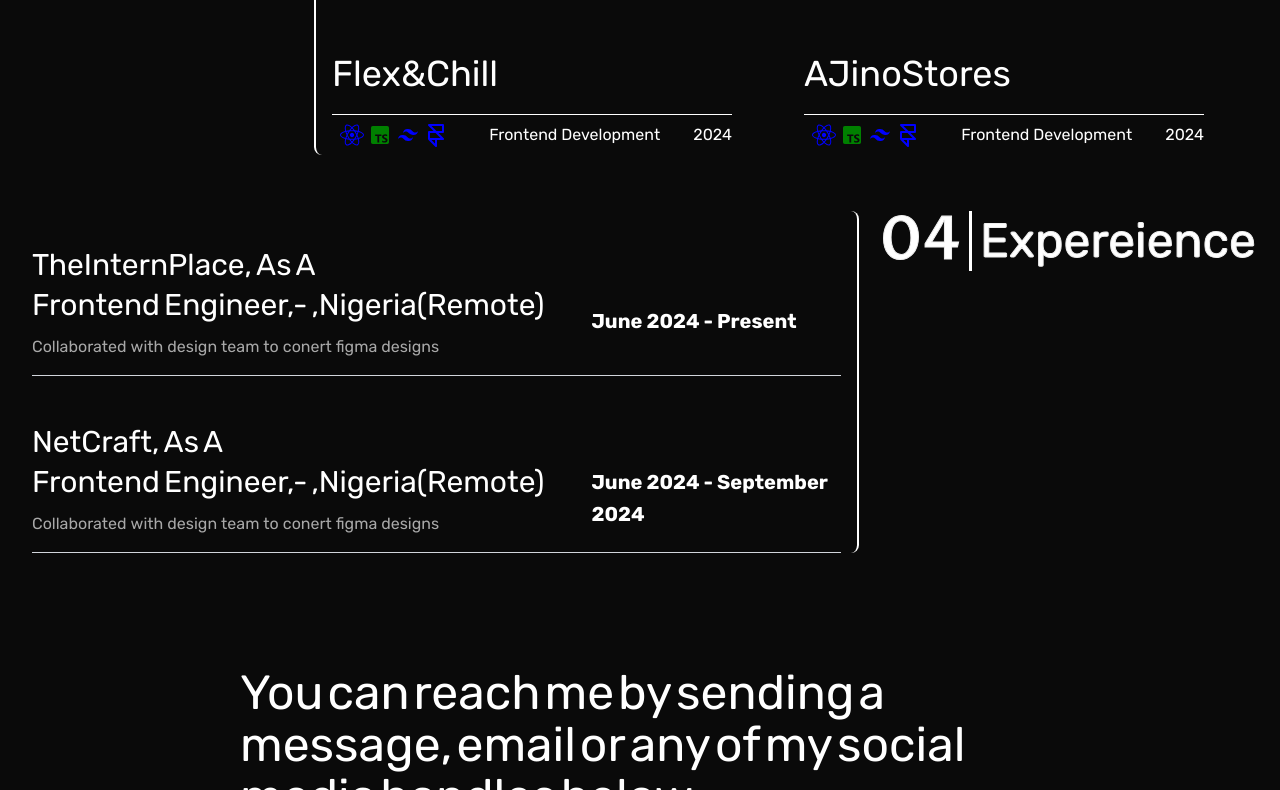
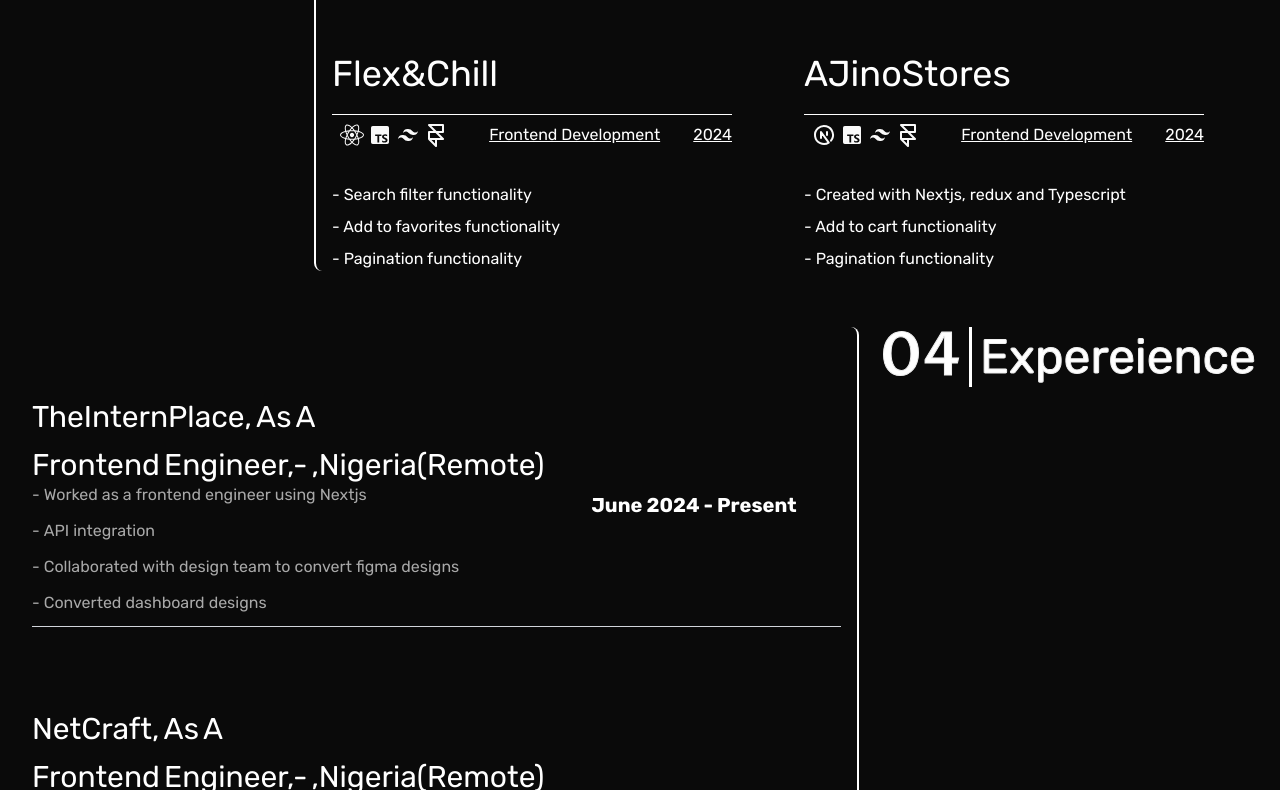
Before and after one commit to My-Portfolio-Project/portfolio, a React (Vite) app: page / in a window 1280 px wide. Shown: the part 1870-2660 px from the top of the page. Built offline with nearby package versions, Linux system fonts and the light colour scheme; a web font is replaced by a local one.

Commit message:
made some changes

```diff
--- a/src/animations/AnimatedText.jsx
+++ b/src/animations/AnimatedText.jsx
@@ -10,7 +10,7 @@ const AnimatedText = ({ children, type }) => {
     margin: "0px 100px -120px 0px",
   });
 
-  // Ensure `children` is processed only if it's a string
+
   const textContent = typeof children === "string" ? children : String(children);
 
   if (type === "BIGTEXT") {
--- a/src/component/Experience.jsx
+++ b/src/component/Experience.jsx
@@ -16,16 +16,16 @@ const Experience = () => {
         {
             experienceData.map((e, index) => {
                 return (
-                    <div key={index}  className="flex flex-col md:flex-row items-center md:gap-5 h-full
+                    <div key={index}  className="flex flex-col md:flex-row items-center md:gap-5 md:min-h-[300px]
                      justify-between border-b-[1px] border-gray-300 ">
 
-                        <div className="flex flex-col gap-1 text_background">
+                        <div className="flex flex-col gap-3 text_background">
               <span className="text-white text-3xl gap-2" > <AnimatedText >{e.title} As A</AnimatedText> </span>
               <span className="text-white text-3xl gap-2" >   <AnimatedText className="text-white">{e.role}- {e.location}</AnimatedText> </span>
-           {e.pointOne &&   <span className="text-white text-base gap-2 pb-10  pt-5 md:w-[90%] opacity-65" >      <AnimatedText className="text-white py-3">{e.pointOne}</AnimatedText> </span>  }
-           {e.pointTwo &&   <span className="text-white text-base gap-2 pb-10  pt-5 md:w-[90%] opacity-65" >      <AnimatedText className="text-white py-3">{e.pointTwo}</AnimatedText> </span>  }
-           {e.pointThree &&   <span className="text-white text-base gap-2 pb-10  pt-5 md:w-[90%] opacity-65" >      <AnimatedText className="text-white py-3">{e.pointThree}</AnimatedText> </span>  }
-           {e.pointFour &&   <span className="text-white text-base gap-2 pb-10  pt-5 md:w-[90%] opacity-65" >      <AnimatedText className="text-white py-3">{e.pointFour}</AnimatedText> </span>  }
+           {e.pointOne &&   <span className="text-white text-base gap-2  md:w-[90%] opacity-65" >      <AnimatedText className="text-white py-3">{e.pointOne}</AnimatedText> </span>  }
+           {e.pointTwo &&   <span className="text-white text-base gap-2  md:w-[90%] opacity-65" >      <AnimatedText className="text-white py-3">{e.pointTwo}</AnimatedText> </span>  }
+           {e.pointThree &&   <span className="text-white text-base gap-2 md:w-[90%] opacity-65" >      <AnimatedText className="text-white py-3">{e.pointThree}</AnimatedText> </span>  }
+           {e.pointFour &&   <span className="text-white text-base gap-2 md:w-[90%] opacity-65" >      <AnimatedText className="text-white py-3">{e.pointFour}</AnimatedText> </span>  }
 
                         </div>
 
--- a/src/component/Projects.jsx
+++ b/src/component/Projects.jsx
@@ -37,7 +37,7 @@ projectsData.map((e) => {
           </h1>
 
 
-<div className="flex flex-col md:flex-row justify-between items-start md:border-t-[0.5px]  border-white
+<div className="flex flex-col md:flex-row flex-wrap justify-between items-start md:border-t-[0.5px]  border-white
 md:items-center gap-2">
 
 <ul className="flex space-x-1 p-2">
@@ -49,14 +49,27 @@ md:items-center gap-2">
         </ul>
 
         <ul className="flex ">
-        <li className="text-white">{e.role} </li>
+        <li className="text-white underline">{e.role} </li>
         </ul>
 
 
         <ul className="flex">
-        <li className="text-white"> {e.year} </li>
+        <li className="text-white underline"> {e.year} </li>
         </ul>
+
+
 </div>
+
+<div className="flex flex-col gap-2">
+                {e.task.map((t, index) => (
+                  <ul key={index} className="text-white flex flex-col list-inside">
+                    <li>{t.taskOne}</li>
+                    <li>{t.taskTwo}</li>
+                    <li>{t.taskThree}</li>
+                  </ul>
+                ))}
+              </div>
+
       </div>
 
     </div>
--- a/src/constants/data/expereinceData.jsx
+++ b/src/constants/data/expereinceData.jsx
@@ -7,10 +7,10 @@ export const experienceData = [
         role: "Frontend Engineer",
         location:"Nigeria(Remote)",
         date:"June 2024 - Present",
-        pointOne: "Collaborated with design team to conert figma designs",
-        pointTwo: "",
-        pointThree: "",
-        pointFour: "",
+        pointOne: "- Worked as a frontend engineer using Nextjs",
+        pointTwo: "- API integration",
+        pointThree: "- Collaborated with design team to convert figma designs",
+        pointFour: "- Converted dashboard designs",
     },
 
     {
@@ -18,10 +18,10 @@ export const experienceData = [
         role: "Frontend Engineer",
         location:"Nigeria(Remote)",
         date:"June 2024 - September 2024",
-        pointOne: "Collaborated with design team to conert figma designs",
-        pointTwo: "",
-        pointThree: "",
-        pointFour: "",
+        pointOne: "- Worked as a frontend engineer using Reactjs ",
+        pointTwo: "- Collaborated with design team to convert figma designs",
+        pointThree: "- API intergation",
+        pointFour: "- Converted dashboard designs and api integration",
     },
 
 ]
--- a/src/constants/data/projectsData.jsx
+++ b/src/constants/data/projectsData.jsx
@@ -3,7 +3,9 @@ import { FaReact } from "react-icons/fa";
 import flexnchill from "/flexnchill_hommepage.png"
 import ajinostores from "../../../public/ajinostores_hero.png"
 import { BiLogoTailwindCss , BiLogoTypescript  } from "react-icons/bi";
-import { FiFramer } from "react-icons/fi";
+import { FiFramer, } from "react-icons/fi";
+import { TbBrandNextjs } from "react-icons/tb";
+
 
 export const projectsData = [
     {
@@ -13,14 +15,19 @@ export const projectsData = [
         desc: "FlexnChill is a movie website where you get to see trending movies and tv series",
         role: "Frontend Development",
         location: "Rivers, Nigeria 2024",
+        year: "2024",
+        iconOne: <FaReact color="#f9f9f9" />,
+         iconTwo: <BiLogoTypescript  color="#f9f9f9" />,
+         iconThree: <BiLogoTailwindCss color="#f9f9f9" />,
+         iconFour: <FiFramer  color="#f9f9f9" />,
+         preview:"https://flexnchills.vercel.app/",
+         github_link: "https://github.com/Ajinormotor/flexnchill.git",
+         task: [
+            { taskOne: "- Search filter functionality"},
+            { taskTwo: "- Add to favorites functionality"},
+            { taskThree: "- Pagination functionality"},
+         ]
 
-        year: "2024",
-        iconOne: <FaReact color="blue" />,
-         iconTwo: <BiLogoTypescript  color="green"  />,
-         iconThree: <BiLogoTailwindCss color="blue" />,
-         iconFour: <FiFramer  color="blue" />,
-         preview:"https://flexnchills.vercel.app/",
-         github_link: "https://github.com/Ajinormotor/flexnchill.git"
     },
 
     {
@@ -32,15 +39,20 @@ export const projectsData = [
         location: "Rivers, Nigeria 2024",
 
         year: "2024",
-        iconOne: <FaReact color="blue" />,
-        iconTwo: <BiLogoTypescript color="green"  />,
-        iconThree: <BiLogoTailwindCss color="blue"  />,
-        iconFour: <FiFramer  color="blue" />,
+        iconOne: <TbBrandNextjs  color="#f9f9f9"  />,
+        iconTwo: <BiLogoTypescript color="#f9f9f9"   />,
+        iconThree: <BiLogoTailwindCss color="#f9f9f9"   />,
+        iconFour: <FiFramer  color="#f9f9f9"  />,
         pointOne: "",
         pointTwo: "",
         pointThree: "",
         pointFour: "",
         preview:"https://ajino-stores.vercel.app/",
-         github_link: "https://github.com/Ajinormotor/ajno_stores.git"
+         github_link: "https://github.com/Ajinormotor/ajno_stores.git",
+         task: [
+            { taskOne: "- Created with Nextjs, redux and Typescript"},
+            { taskTwo: "- Add to cart  functionality"},
+            { taskThree: "- Pagination functionality "},
+         ]
     },
 ]
--- a/src/constants/data/skillsData.jsx
+++ b/src/constants/data/skillsData.jsx
@@ -10,7 +10,7 @@ import { BiGitBranch} from 'react-icons/bi';
 import {  FaNodeJs} from 'react-icons/fa';
 import {GrReactjs} from 'react-icons/gr';
 import {  SiExpress} from 'react-icons/si';
-
+import { TbBrandNextjs } from "react-icons/tb";
 
 export const upperSkillsData = [
 
@@ -93,6 +93,13 @@ export const upperSkillsData = [
         icon: <GrReactjs />
 
     },
+    {
+        id: "12",
+        title: "Netxjs",
+        color:"yellow",
+        icon: <TbBrandNextjs />
+
+    },
 
 
 ]
```
